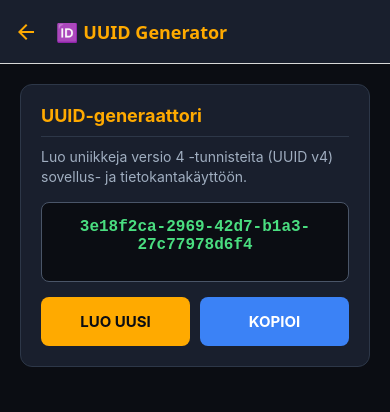
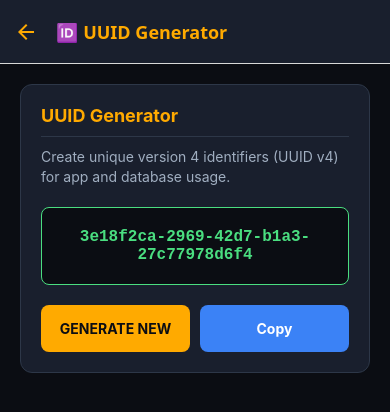
Before and after one commit to Domainmasteri/sorola-app, a React Native app: screen /Uuid in a window 390 px wide. Shown: the top 412 px of the page. Built offline with nearby package versions, Linux system fonts and the light colour scheme; no server answers.

Commit message:
korjauksia

```diff
--- a/screens/JwtScreen.js
+++ b/screens/JwtScreen.js
@@ -3,76 +3,78 @@ import { View, Text, TextInput, TouchableOpacity, StyleSheet, ScrollView } from
 import * as Clipboard from 'expo-clipboard';
 import { useTranslation } from '../i18n';
 
-export default function JwtScreen() {
-  const { t } = useTranslation();
-  const [input, setInput] = useState('');
-  const [header, setHeader] = useState('');
-  const [payload, setPayload] = useState('');
-  const [status, setStatus] = useState({ type: '', message: '' });
-  const [copied, setCopied] = useState(false);
-
-  const decodeBase64Url = (str) => {
+// Luotettava Base64Url purku UTF-8 tuella React Nativelle
+const decodeBase64Url = (base64UrlStr) => {
   try {
-      let output = str.replace(/-/g, '+').replace(/_/g, '/');
-      switch (output.length % 4) {
-        case 0: break;
-        case 2: output += '=='; break;
-        case 3: output += '='; break;
-        default: throw new Error('Virheellinen Base64URL-merkkijono');
+    let base64 = base64UrlStr.replace(/-/g, '+').replace(/_/g, '/');
+    while (base64.length % 4) { base64 += '='; }
+    const chars = 'ABCDEFGHIJKLMNOPQRSTUVWXYZabcdefghijklmnopqrstuvwxyz0123456789+/=';
+    let str = '';
+    for (let block, charCode, i = 0, map = chars; base64.charAt(i | 0) || (map = '=', i % 1); str += String.fromCharCode(Math.floor(charCode / Math.pow(256, 1 - (i % 1) * 2)))) {
+      charCode = map.indexOf(base64.charAt(i | 0));
+      if (charCode !== -1) {
+        block = (block << 6) | charCode;
+        i += 0.75;
+      } else { i += 1; }
     }
-      return decodeURIComponent(escape(global.atob(output)));
-    } catch {
+    return decodeURIComponent(escape(str));
+  } catch (e) {
     return null;
   }
 };
 
-  const handleDecode = () => {
-    const token = input.trim();
-    if (!token) {
-      setStatus({ type: 'error', message: 'Syötä JWT-merkkijono.' });
-      setHeader('');
-      setPayload('');
+export default function JwtScreen() {
+  const { t } = useTranslation();
+  const [token, setToken] = useState('');
+  const [decodedHeader, setDecodedHeader] = useState(null);
+  const [decodedPayload, setDecodedPayload] = useState(null);
+  const [errorMsg, setErrorMsg] = useState('');
+  const [copied, setCopied] = useState(false);
+
+  const decodeJwt = () => {
+    setErrorMsg('');
+    setDecodedHeader(null);
+    setDecodedPayload(null);
+    setCopied(false);
+
+    const trimmed = token.trim();
+    if (!trimmed) {
+      setErrorMsg(t('jwt.emptyError'));
       return;
     }
 
-    const parts = token.split('.');
+    const parts = trimmed.split('.');
     if (parts.length !== 3) {
-      setStatus({ type: 'error', message: 'Virheellinen JWT (tulisi koostua kolmesta osasta).' });
-      setHeader('');
-      setPayload('');
+      setErrorMsg(t('jwt.formatError'));
       return;
     }
 
     try {
-      const decodedHeader = decodeBase64Url(parts[0]);
-      const decodedPayload = decodeBase64Url(parts[1]);
+      const headerStr = decodeBase64Url(parts[0]);
+      const payloadStr = decodeBase64Url(parts[1]);
 
-      if (!decodedHeader || !decodedPayload) {
-        throw new Error('Dekoodaus epäonnistui.');
+      if (!headerStr || !payloadStr) {
+         throw new Error("Invalid base64");
       }
 
-      setHeader(JSON.stringify(JSON.parse(decodedHeader), null, 2));
-      setPayload(JSON.stringify(JSON.parse(decodedPayload), null, 2));
-      setStatus({ type: 'success', message: 'JWT purettu onnistuneesti!' });
-      setCopied(false);
-    } catch (error) {
-      setHeader('');
-      setPayload('');
-      setStatus({ type: 'error', message: 'JWT:n purkaminen epäonnistui (virheellinen muoto).' });
+      setDecodedHeader(JSON.stringify(JSON.parse(headerStr), null, 2));
+      setDecodedPayload(JSON.stringify(JSON.parse(payloadStr), null, 2));
+    } catch (e) {
+      setErrorMsg(t('jwt.decodeError'));
     }
   };
 
   const clearAll = () => {
-    setInput('');
-    setHeader('');
-    setPayload('');
-    setStatus({ type: '', message: '' });
+    setToken('');
+    setDecodedHeader(null);
+    setDecodedPayload(null);
+    setErrorMsg('');
     setCopied(false);
   };
 
   const copyPayload = async () => {
-    if (!payload) return;
-    await Clipboard.setStringAsync(payload);
+    if (!decodedPayload) return;
+    await Clipboard.setStringAsync(decodedPayload);
     setCopied(true);
     setTimeout(() => setCopied(false), 2000);
   };
@@ -80,67 +82,50 @@ export default function JwtScreen() {
   return (
     <ScrollView style={styles.container}>
       <View style={styles.section}>
-        <Text style={styles.sectionTitle}>JWT-dekooderi</Text>
-        <Text style={styles.helperText}>Liitä JSON Web Token (JWT) nähdäksesi sen otsikon ja datan (payload) selkokielellä.</Text>
+        <Text style={styles.sectionTitle}>{t('jwt.inputTitle')}</Text>
+        <Text style={styles.helperText}>{t('jwt.helperText')}</Text>
 
         <TextInput
-          style={styles.textArea}
-          placeholder="eyJhbGciOiJIUzI1NiIsInR5cCI6IkpXVCJ9..."
+          style={styles.input}
+          placeholder={t('jwt.placeholder')}
           placeholderTextColor="#a0aec0"
-          value={input}
-          onChangeText={setInput}
+          value={token}
+          onChangeText={setToken}
           multiline
-          textAlignVertical="top"
           autoCapitalize="none"
           autoCorrect={false}
         />
 
+        {errorMsg ? <Text style={styles.errorText}>{errorMsg}</Text> : null}
+
         <View style={styles.actionRow}>
-          <TouchableOpacity style={styles.primaryBtn} onPress={handleDecode}>
-            <Text style={styles.primaryBtnText}>Dekoodaa</Text>
+           <TouchableOpacity style={styles.generateBtn} onPress={decodeJwt}>
+             <Text style={styles.generateBtnText}>{t('jwt.decode')}</Text>
            </TouchableOpacity>
-
-          <TouchableOpacity style={styles.secondaryBtn} onPress={clearAll}>
-            <Text style={styles.secondaryBtnText}>Tyhjennä</Text>
+           <TouchableOpacity style={styles.clearBtn} onPress={clearAll}>
+             <Text style={styles.clearBtnText}>{t('jwt.clear')}</Text>
            </TouchableOpacity>
         </View>
-
-        {status.message ? (
-          <View style={[styles.statusBox, status.type === 'success' ? styles.statusSuccess : styles.statusError]}>
-            <Text style={[styles.statusText, status.type === 'success' ? styles.statusTextSuccess : styles.statusTextError]}>
-              {status.message}
-            </Text>
-          </View>
-        ) : null}
       </View>
 
-      {(header !== '' || payload !== '') && (
-        <>
+      {decodedPayload && (
         <View style={styles.section}>
-            <Text style={styles.sectionTitle}>Otsikko (Header)</Text>
-            <TextInput
-              style={[styles.textArea, styles.outputArea]}
-              value={header}
-              editable={false}
-              multiline
-              textAlignVertical="top"
-            />
+          <Text style={styles.successTitle}>{t('jwt.decodeSuccess')}</Text>
+
+          <Text style={styles.label}>{t('jwt.headerTitle')}</Text>
+          <View style={styles.resultBox}>
+            <Text style={styles.resultText}>{decodedHeader}</Text>
           </View>
 
-          <View style={styles.section}>
-            <Text style={styles.sectionTitle}>Payload (Data)</Text>
-            <TextInput
-              style={[styles.textArea, styles.outputArea]}
-              value={payload}
-              editable={false}
-              multiline
-              textAlignVertical="top"
-            />
+          <Text style={styles.label}>{t('jwt.payloadTitle')}</Text>
+          <View style={styles.resultBox}>
+            <Text style={styles.resultText}>{decodedPayload}</Text>
+          </View>
+
           <TouchableOpacity style={[styles.copyBtn, copied && styles.copyBtnSuccess]} onPress={copyPayload}>
-              <Text style={styles.copyBtnText}>{copied ? 'Payload kopioitu!' : 'Kopioi payload'}</Text>
+            <Text style={styles.copyBtnText}>{copied ? t('jwt.payloadCopied') : t('jwt.copyPayload')}</Text>
           </TouchableOpacity>
         </View>
-        </>
       )}
     </ScrollView>
   );
@@ -148,38 +133,21 @@ export default function JwtScreen() {
 
 const styles = StyleSheet.create({
   container: { flex: 1, padding: 20 },
-  section: {
-    backgroundColor: '#191f2d', padding: 20, borderRadius: 12,
-    borderWidth: 1, borderColor: '#2d3748', marginBottom: 20,
-  },
-  sectionTitle: {
-    color: '#ffaa00', fontSize: 18, fontWeight: 'bold', marginBottom: 10,
-    borderBottomWidth: 1, borderBottomColor: '#2d3748', paddingBottom: 10,
-  },
-  helperText: { color: '#a0aec0', marginBottom: 15, lineHeight: 20 },
-  textArea: {
-    backgroundColor: '#0b0d13', borderWidth: 1, borderColor: '#4a5568',
-    color: '#e2e8f0', padding: 15, borderRadius: 8, fontSize: 14,
-    minHeight: 120, fontFamily: 'monospace',
-  },
-  outputArea: { color: '#4ade80', marginBottom: 10 },
-  actionRow: { flexDirection: 'row', gap: 10, marginTop: 15 },
-  primaryBtn: {
-    flex: 1, backgroundColor: '#ffaa00', padding: 15, borderRadius: 8, alignItems: 'center',
-  },
-  primaryBtnText: { color: '#0b0d13', fontWeight: 'bold', fontSize: 15, textTransform: 'uppercase' },
-  secondaryBtn: {
-    flex: 1, backgroundColor: '#191f2d', borderWidth: 1, borderColor: '#ffaa00',
-    padding: 15, borderRadius: 8, alignItems: 'center',
-  },
-  secondaryBtnText: { color: '#ffaa00', fontWeight: 'bold', fontSize: 15, textTransform: 'uppercase' },
-  statusBox: { borderWidth: 1, borderRadius: 8, padding: 12, marginTop: 15 },
-  statusSuccess: { borderColor: '#4ade80', backgroundColor: 'rgba(74, 222, 128, 0.12)' },
-  statusError: { borderColor: '#f87171', backgroundColor: 'rgba(248, 113, 113, 0.12)' },
-  statusText: { fontWeight: 'bold' },
-  statusTextSuccess: { color: '#4ade80' },
-  statusTextError: { color: '#f87171' },
+  section: { backgroundColor: '#191f2d', padding: 20, borderRadius: 12, borderWidth: 1, borderColor: '#2d3748', marginBottom: 20 },
+  sectionTitle: { color: '#ffaa00', fontSize: 18, fontWeight: 'bold', marginBottom: 10, borderBottomWidth: 1, borderBottomColor: '#2d3748', paddingBottom: 10 },
+  helperText: { color: '#a0aec0', marginBottom: 15, fontSize: 14, lineHeight: 20 },
+  input: { backgroundColor: '#0b0d13', borderWidth: 1, borderColor: '#4a5568', color: '#fff', padding: 15, borderRadius: 8, fontSize: 14, height: 120, fontFamily: 'monospace', marginBottom: 15 },
+  label: { color: '#a0aec0', marginBottom: 8, fontSize: 14, fontWeight: 'bold' },
+  errorText: { color: '#ef4444', marginBottom: 10, textAlign: 'center', fontWeight: 'bold' },
+  actionRow: { flexDirection: 'row', justifyContent: 'space-between', gap: 10 },
+  generateBtn: { flex: 1, backgroundColor: '#ffaa00', padding: 15, borderRadius: 8, alignItems: 'center' },
+  generateBtnText: { color: '#0b0d13', fontWeight: 'bold', fontSize: 14, textTransform: 'uppercase' },
+  clearBtn: { flex: 1, backgroundColor: '#191f2d', borderWidth: 1, borderColor: '#ffaa00', padding: 15, borderRadius: 8, alignItems: 'center' },
+  clearBtnText: { color: '#ffaa00', fontWeight: 'bold', fontSize: 14 },
+  successTitle: { color: '#4ade80', fontSize: 18, fontWeight: 'bold', textAlign: 'center', marginBottom: 15 },
+  resultBox: { backgroundColor: '#0b0d13', borderWidth: 1, borderColor: '#4a5568', padding: 15, borderRadius: 8, marginBottom: 20 },
+  resultText: { color: '#4ade80', fontSize: 14, fontFamily: 'monospace' },
   copyBtn: { backgroundColor: '#3b82f6', padding: 15, borderRadius: 8, alignItems: 'center' },
   copyBtnSuccess: { backgroundColor: '#22c55e' },
-  copyBtnText: { color: 'white', fontWeight: 'bold', fontSize: 15, textTransform: 'uppercase' },
+  copyBtnText: { color: 'white', fontWeight: 'bold', fontSize: 16 },
 });
--- a/screens/PastebinScreen.js
+++ b/screens/PastebinScreen.js
@@ -2,7 +2,6 @@ import React, { useState } from 'react';
 import { View, Text, TextInput, TouchableOpacity, StyleSheet, ScrollView, ActivityIndicator } from 'react-native';
 import * as Clipboard from 'expo-clipboard';
 import { useTranslation } from '../i18n';
-import { createPaste, buildPasteUrl, ApiError } from '../src/services/api';
 
 export default function PastebinScreen() {
   const { t } = useTranslation();
@@ -23,15 +22,24 @@ export default function PastebinScreen() {
     setPasteUrl('');
 
     try {
-      const data = await createPaste(content);
+      // Suora fetch-kutsu ohittaa api.js:n täysin, aivan kuten linkinlyhentimessä
+      const response = await fetch('https://api.sorola.fi/api/paste', {
+        method: 'POST',
+        headers: {
+          'Content-Type': 'application/json',
+        },
+        body: JSON.stringify({ content: content.trim() })
+      });
 
-      if (data && typeof data === 'object' && data.success) {
-        setPasteUrl(buildPasteUrl(data.path));
+      const data = await response.json();
+
+      if (data && data.success && data.path) {
+        setPasteUrl(`https://sorola.fi/p/${data.path}`);
       } else {
-        setErrorMsg((data && typeof data === 'object' && data.error) || t('pastebin.saveError'));
+        setErrorMsg((data && data.error) || t('pastebin.saveError'));
       }
     } catch (error) {
-      setErrorMsg(error instanceof ApiError ? error.message : t('pastebin.serverError'));
+      setErrorMsg(t('pastebin.serverError'));
     } finally {
       setIsLoading(false);
     }
@@ -99,116 +107,27 @@ export default function PastebinScreen() {
 }
 
 const styles = StyleSheet.create({
-  container: {
-    flex: 1,
-    padding: 20,
-  },
+  container: { flex: 1, padding: 20 },
   section: {
-    backgroundColor: '#191f2d',
-    padding: 20,
-    borderRadius: 12,
-    borderWidth: 1,
-    borderColor: '#2d3748',
-    marginBottom: 20,
+    backgroundColor: '#191f2d', padding: 20, borderRadius: 12, borderWidth: 1, borderColor: '#2d3748', marginBottom: 20,
   },
   sectionTitle: {
-    color: '#ffaa00',
-    fontSize: 18,
-    fontWeight: 'bold',
-    marginBottom: 15,
-    borderBottomWidth: 1,
-    borderBottomColor: '#2d3748',
-    paddingBottom: 10,
+    color: '#ffaa00', fontSize: 18, fontWeight: 'bold', marginBottom: 15, borderBottomWidth: 1, borderBottomColor: '#2d3748', paddingBottom: 10,
   },
   textArea: {
-    backgroundColor: '#0b0d13',
-    borderWidth: 1,
-    borderColor: '#4a5568',
-    color: '#fff',
-    padding: 15,
-    borderRadius: 8,
-    fontSize: 14,
-    height: 250,
-    fontFamily: 'monospace',
-    marginBottom: 10,
+    backgroundColor: '#0b0d13', borderWidth: 1, borderColor: '#4a5568', color: '#fff', padding: 15, borderRadius: 8, fontSize: 14, height: 250, fontFamily: 'monospace', marginBottom: 10,
   },
-  errorText: {
-    color: '#ef4444',
-    marginBottom: 10,
-    textAlign: 'center',
-    fontWeight: 'bold',
-  },
-  generateBtn: {
-    backgroundColor: '#ffaa00',
-    padding: 15,
-    borderRadius: 8,
-    alignItems: 'center',
-    marginTop: 10,
-  },
-  generateBtnText: {
-    color: '#0b0d13',
-    fontWeight: 'bold',
-    fontSize: 16,
-    textTransform: 'uppercase',
-  },
-  successTitle: {
-    color: '#4ade80',
-    fontSize: 18,
-    fontWeight: 'bold',
-    textAlign: 'center',
-    marginBottom: 5,
-  },
-  helperText: {
-    color: '#a0aec0',
-    textAlign: 'center',
-    marginBottom: 20,
-  },
-  resultBox: {
-    backgroundColor: '#0b0d13',
-    borderWidth: 1,
-    borderColor: '#ffaa00',
-    padding: 15,
-    borderRadius: 8,
-    marginBottom: 20,
-  },
-  resultText: {
-    color: '#ffaa00',
-    fontSize: 16,
-    fontWeight: 'bold',
-    textAlign: 'center',
-  },
-  actionRow: {
-    flexDirection: 'row',
-    justifyContent: 'space-between',
-    gap: 10,
-  },
-  copyBtn: {
-    flex: 1,
-    backgroundColor: '#3b82f6',
-    padding: 15,
-    borderRadius: 8,
-    alignItems: 'center',
-  },
-  copyBtnSuccess: {
-    backgroundColor: '#22c55e',
-  },
-  copyBtnText: {
-    color: 'white',
-    fontWeight: 'bold',
-    fontSize: 14,
-  },
-  resetBtn: {
-    flex: 1,
-    backgroundColor: '#191f2d',
-    borderWidth: 1,
-    borderColor: '#ffaa00',
-    padding: 15,
-    borderRadius: 8,
-    alignItems: 'center',
-  },
-  resetBtnText: {
-    color: '#ffaa00',
-    fontWeight: 'bold',
-    fontSize: 14,
-  },
+  errorText: { color: '#ef4444', marginBottom: 10, textAlign: 'center', fontWeight: 'bold' },
+  generateBtn: { backgroundColor: '#ffaa00', padding: 15, borderRadius: 8, alignItems: 'center', marginTop: 10 },
+  generateBtnText: { color: '#0b0d13', fontWeight: 'bold', fontSize: 16, textTransform: 'uppercase' },
+  successTitle: { color: '#4ade80', fontSize: 18, fontWeight: 'bold', textAlign: 'center', marginBottom: 5 },
+  helperText: { color: '#a0aec0', textAlign: 'center', marginBottom: 20 },
+  resultBox: { backgroundColor: '#0b0d13', borderWidth: 1, borderColor: '#ffaa00', padding: 15, borderRadius: 8, marginBottom: 20 },
+  resultText: { color: '#ffaa00', fontSize: 16, fontWeight: 'bold', textAlign: 'center' },
+  actionRow: { flexDirection: 'row', justifyContent: 'space-between', gap: 10 },
+  copyBtn: { flex: 1, backgroundColor: '#3b82f6', padding: 15, borderRadius: 8, alignItems: 'center' },
+  copyBtnSuccess: { backgroundColor: '#22c55e' },
+  copyBtnText: { color: 'white', fontWeight: 'bold', fontSize: 14 },
+  resetBtn: { flex: 1, backgroundColor: '#191f2d', borderWidth: 1, borderColor: '#ffaa00', padding: 15, borderRadius: 8, alignItems: 'center' },
+  resetBtnText: { color: '#ffaa00', fontWeight: 'bold', fontSize: 14 },
 });
--- a/screens/UuidScreen.js
+++ b/screens/UuidScreen.js
@@ -1,24 +1,27 @@
-import React, { useState } from 'react';
-import { View, Text, TextInput, TouchableOpacity, StyleSheet, ScrollView } from 'react-native';
+import React, { useState, useEffect } from 'react';
+import { View, Text, TouchableOpacity, StyleSheet, ScrollView } from 'react-native';
 import * as Clipboard from 'expo-clipboard';
 import { useTranslation } from '../i18n';
 
+// Apufunktio UUID v4 luomiseen (toimii luotettavasti React Nativessa)
+const generateUUID = () => {
+  return 'xxxxxxxx-xxxx-4xxx-yxxx-xxxxxxxxxxxx'.replace(/[xy]/g, function(c) {
+    const r = Math.random() * 16 | 0, v = c === 'x' ? r : (r & 0x3 | 0x8);
+    return v.toString(16);
+  });
+};
+
 export default function UuidScreen() {
   const { t } = useTranslation();
-  const [uuid, setUuid] = useState(() => generateUuidV4());
+  const [uuid, setUuid] = useState('');
   const [copied, setCopied] = useState(false);
 
-  function generateUuidV4() {
-    // Generoi standardin mukaisen UUID v4:n ilman ulkoisia kirjastoja
-    return 'xxxxxxxx-xxxx-4xxx-yxxx-xxxxxxxxxxxx'.replace(/[xy]/g, function(c) {
-      const r = Math.random() * 16 | 0;
-      const v = c === 'x' ? r : (r & 0x3 | 0x8);
-      return v.toString(16);
-    });
-  }
+  useEffect(() => {
+    generateNewUuid();
+  }, []);
 
-  const handleGenerate = () => {
-    setUuid(generateUuidV4());
+  const generateNewUuid = () => {
+    setUuid(generateUUID());
     setCopied(false);
   };
 
@@ -32,24 +35,20 @@ export default function UuidScreen() {
   return (
     <ScrollView style={styles.container}>
       <View style={styles.section}>
-        <Text style={styles.sectionTitle}>UUID-generaattori</Text>
-        <Text style={styles.helperText}>Luo uniikkeja versio 4 -tunnisteita (UUID v4) sovellus- ja tietokantakäyttöön.</Text>
+        <Text style={styles.sectionTitle}>{t('uuid.inputTitle')}</Text>
+        <Text style={styles.helperText}>{t('uuid.helperText')}</Text>
 
-        <TextInput
-          style={[styles.textArea, styles.outputArea]}
-          value={uuid}
-          editable={false}
-          multiline
-          textAlignVertical="center"
-        />
+        <View style={styles.resultBox}>
+          <Text style={styles.resultText}>{uuid}</Text>
+        </View>
 
         <View style={styles.actionRow}>
-          <TouchableOpacity style={styles.primaryBtn} onPress={handleGenerate}>
-            <Text style={styles.primaryBtnText}>Luo uusi</Text>
+          <TouchableOpacity style={styles.generateBtn} onPress={generateNewUuid}>
+            <Text style={styles.generateBtnText}>{t('uuid.generate')}</Text>
           </TouchableOpacity>
 
           <TouchableOpacity style={[styles.copyBtn, copied && styles.copyBtnSuccess]} onPress={copyToClipboard}>
-            <Text style={styles.copyBtnText}>{copied ? 'Kopioitu!' : 'Kopioi'}</Text>
+            <Text style={styles.copyBtnText}>{copied ? t('uuid.copied') : t('uuid.copy')}</Text>
           </TouchableOpacity>
         </View>
       </View>
@@ -59,29 +58,15 @@ export default function UuidScreen() {
 
 const styles = StyleSheet.create({
   container: { flex: 1, padding: 20 },
-  section: {
-    backgroundColor: '#191f2d', padding: 20, borderRadius: 12,
-    borderWidth: 1, borderColor: '#2d3748', marginBottom: 20,
-  },
-  sectionTitle: {
-    color: '#ffaa00', fontSize: 18, fontWeight: 'bold', marginBottom: 10,
-    borderBottomWidth: 1, borderBottomColor: '#2d3748', paddingBottom: 10,
-  },
-  helperText: { color: '#a0aec0', marginBottom: 15, lineHeight: 20 },
-  textArea: {
-    backgroundColor: '#0b0d13', borderWidth: 1, borderColor: '#4a5568',
-    color: '#e2e8f0', padding: 15, borderRadius: 8, fontSize: 15,
-    minHeight: 80, fontFamily: 'monospace', textAlign: 'center', marginBottom: 15,
-  },
-  outputArea: { color: '#4ade80', fontWeight: 'bold', fontSize: 16 },
-  actionRow: { flexDirection: 'row', gap: 10 },
-  primaryBtn: {
-    flex: 1, backgroundColor: '#ffaa00', padding: 15, borderRadius: 8, alignItems: 'center',
-  },
-  primaryBtnText: { color: '#0b0d13', fontWeight: 'bold', fontSize: 15, textTransform: 'uppercase' },
-  copyBtn: {
-    flex: 1, backgroundColor: '#3b82f6', padding: 15, borderRadius: 8, alignItems: 'center',
-  },
+  section: { backgroundColor: '#191f2d', padding: 20, borderRadius: 12, borderWidth: 1, borderColor: '#2d3748', marginBottom: 20 },
+  sectionTitle: { color: '#ffaa00', fontSize: 18, fontWeight: 'bold', marginBottom: 10, borderBottomWidth: 1, borderBottomColor: '#2d3748', paddingBottom: 10 },
+  helperText: { color: '#a0aec0', marginBottom: 20, fontSize: 14, lineHeight: 20 },
+  resultBox: { backgroundColor: '#0b0d13', borderWidth: 1, borderColor: '#4ade80', padding: 20, borderRadius: 8, marginBottom: 20 },
+  resultText: { color: '#4ade80', fontSize: 16, fontWeight: 'bold', textAlign: 'center', fontFamily: 'monospace' },
+  actionRow: { flexDirection: 'row', justifyContent: 'space-between', gap: 10 },
+  generateBtn: { flex: 1, backgroundColor: '#ffaa00', padding: 15, borderRadius: 8, alignItems: 'center' },
+  generateBtnText: { color: '#0b0d13', fontWeight: 'bold', fontSize: 14, textTransform: 'uppercase' },
+  copyBtn: { flex: 1, backgroundColor: '#3b82f6', padding: 15, borderRadius: 8, alignItems: 'center' },
   copyBtnSuccess: { backgroundColor: '#22c55e' },
-  copyBtnText: { color: 'white', fontWeight: 'bold', fontSize: 15, textTransform: 'uppercase' },
+  copyBtnText: { color: 'white', fontWeight: 'bold', fontSize: 14 },
 });
```
Lines whose indentation alone changed are shown as unchanged.
